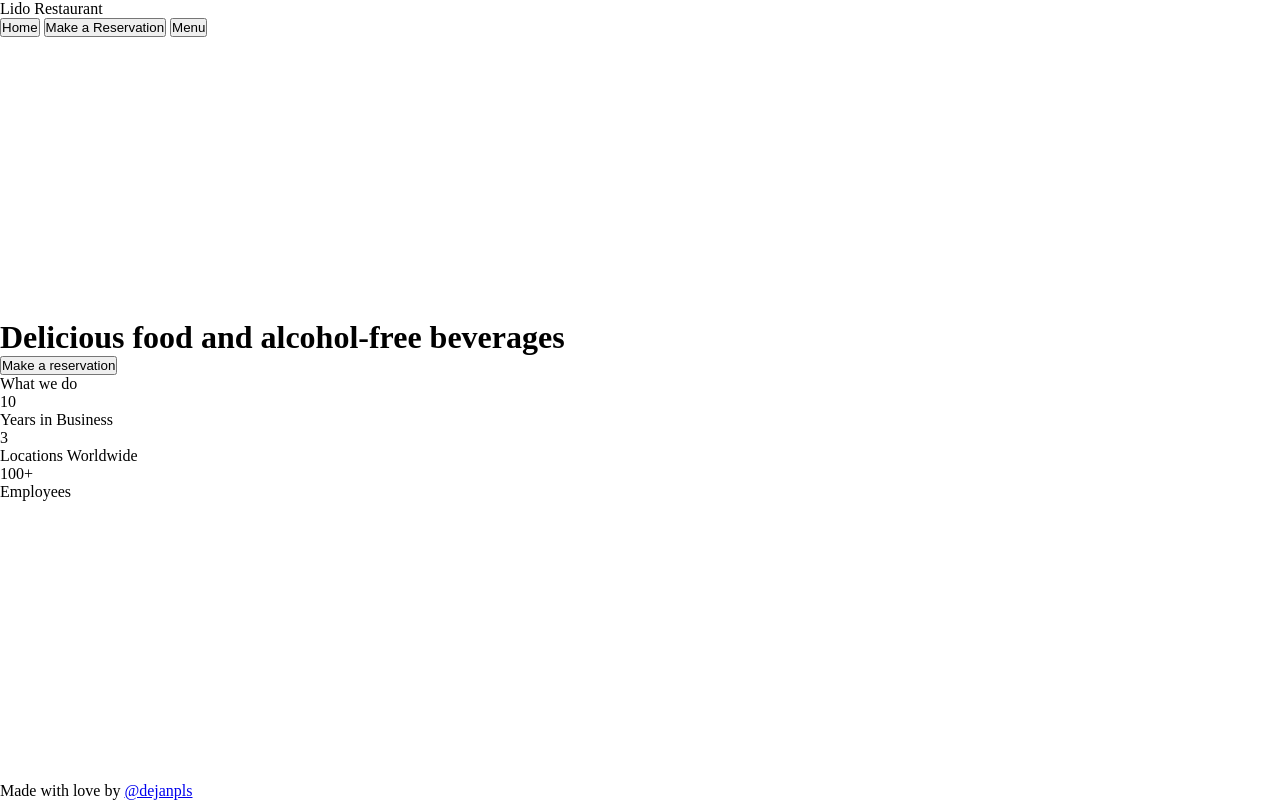
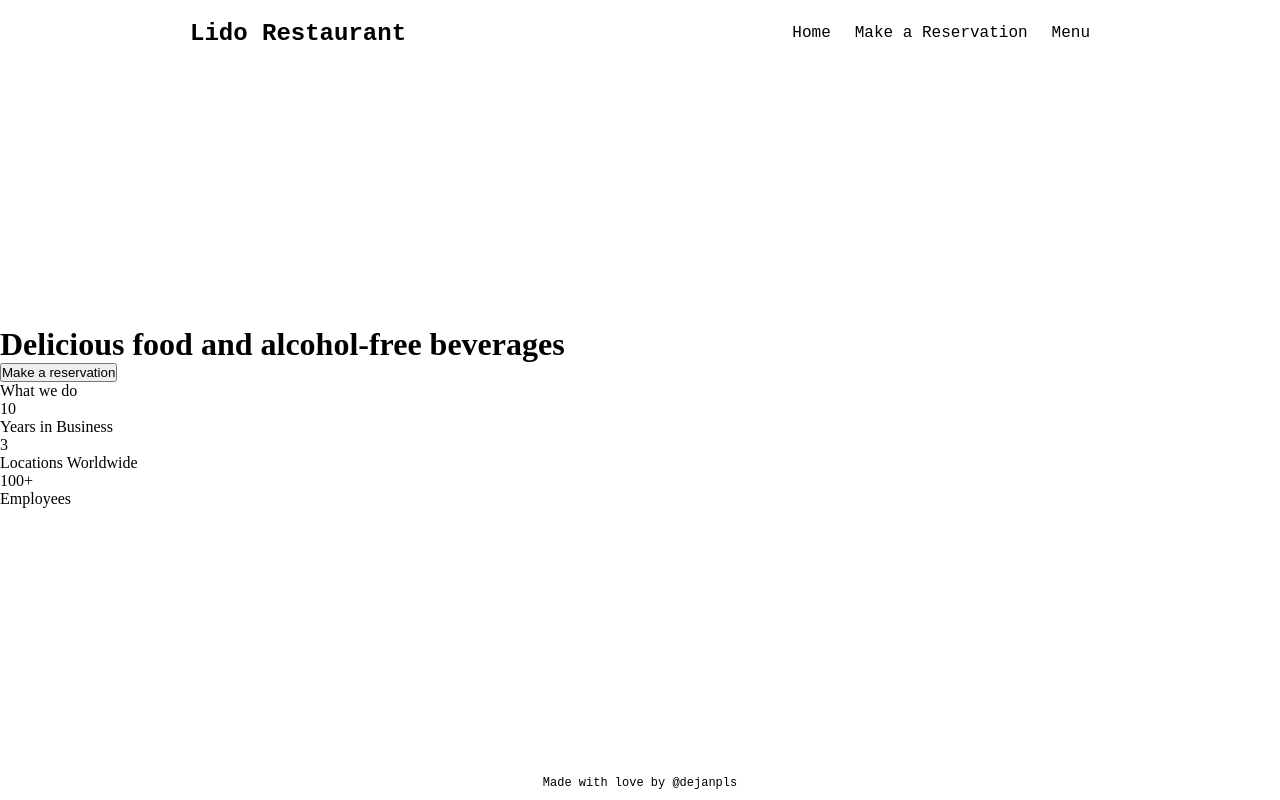
Before and after one commit to dejanpls/lido, a website built with webpack: page src/template.html in a window 1280 px wide. Built offline with nearby package versions, Linux system fonts and the light colour scheme.

Commit message:
style: Set font-family and font styling for navigation

```diff
--- a/src/styles/styles.css
+++ b/src/styles/styles.css
@@ -3,6 +3,16 @@
     margin: 0;
     padding: 0;
     box-sizing: border-box;
+}
+
+::-moz-selection {
+    background: black;
+    color: white;
+}
+
+::selection {
+    background: black;
+    color: white;
 }
 
 div.wrapper {
@@ -12,8 +22,59 @@ div.wrapper {
 }
 
 /* Header/Nav */
-div#header {
+header#header { /* contains 1 element (div#menu)*/
+    padding: 20px 0;
+    display: flex;
+    justify-content: center;
+}
 
+div#menu {/* contains 2 elements (div#log and nav#nav)*/
+    width: 900px;
+    display: flex;
+    align-items: center;
+    justify-content: space-between;
+}
+
+nav#nav { /* contains 3 elements (button.btn)*/
+    display: flex;
+    justify-content: flex-end;
+    gap: 24px;
+}
+
+/* Logo */
+div#logo {
+    font-size: 24px;
+    font-weight: 700;
+    font-family: 'Courier New', Courier, monospace;
+}
+
+/* Tabs */
+nav#nav button.btn {
+    all: unset;
+    cursor: pointer;
+    border-bottom: 1px solid #fff;
+    position: relative;
+    font-size: 16px;
+    font-weight: 100;
+    font-family: 'Courier New', Courier, monospace;
+}
+
+nav#nav button.btn::after,
+footer#footer a::after {
+    content: "";
+    position: absolute;
+    left: 50%;
+    bottom: 0;
+    width: 0;
+    height: 1px;
+    background-color: black;
+    transition: width 0.3s ease, left 0.3s ease;
+}
+
+nav#nav button.btn:hover::after,
+footer#footer a:hover::after {
+    width: 100%;
+    left: 0;
 }
 
 /* Content */
@@ -27,4 +88,17 @@ div#content {
 /* Footer */
 footer#footer {
     margin-top: auto;
+    display: flex;
+    padding: 10px 0;
+    justify-content: center;
+
+    font-size: 12px;
+    font-weight: 100;
+    font-family: 'Courier New', Courier, monospace;
 }
+
+footer#footer a {
+    all: unset;
+    position: relative;
+    cursor: pointer;
+}
```
